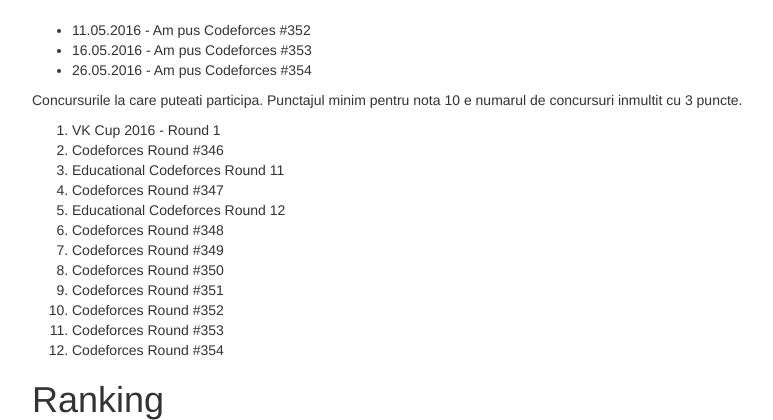
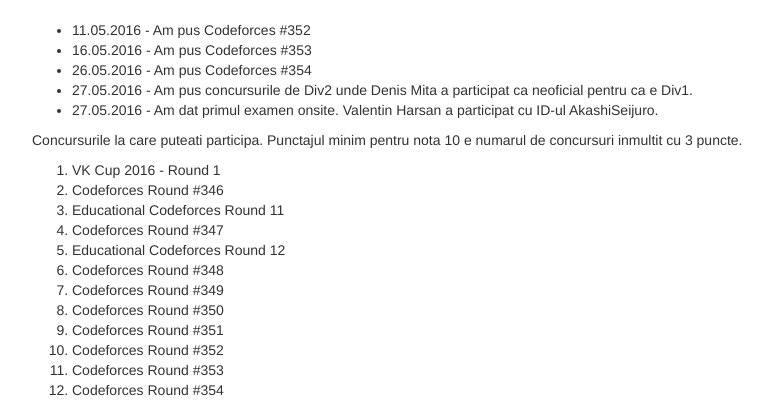
Before and after one commit to infoclock/OlympicTracker, a Django app: page /ranking in a window 1280 px wide. Shown: the part 51-471 px from the top of the page, without its empty margins (38-811 px from the left). Run offline with Django 3.2, Linux system fonts and the light colour scheme; some libraries are stand-ins or nearby versions.

Commit message:
Update notes

```diff
--- a/allauthdemo/templates/bases/ranking-list.html
+++ b/allauthdemo/templates/bases/ranking-list.html
@@ -9,6 +9,8 @@
     <li>11.05.2016 - Am pus Codeforces #352</li>
     <li>16.05.2016 - Am pus Codeforces #353</li>
     <li>26.05.2016 - Am pus Codeforces #354</li>
+    <li>27.05.2016 - Am pus concursurile de Div2 unde Denis Mita a participat ca neoficial pentru ca e Div1.</li>
+    <li>27.05.2016 - Am dat primul examen onsite. Valentin Harsan a participat cu ID-ul AkashiSeijuro.</li>
   </ul>
   <p>Concursurile la care puteati participa. Punctajul minim pentru nota 10 e numarul de concursuri inmultit cu 3 puncte.</p>
   <ol>
```
